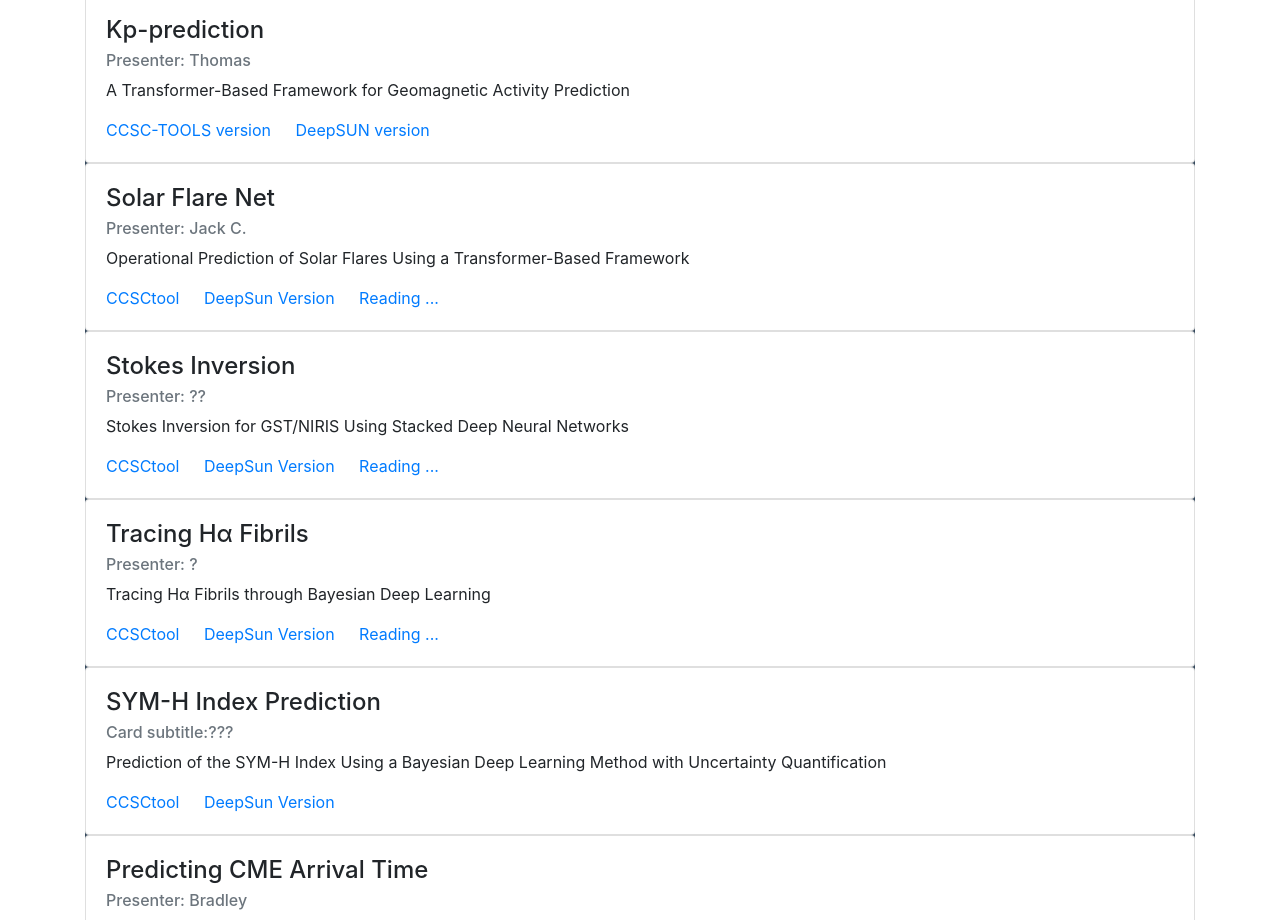
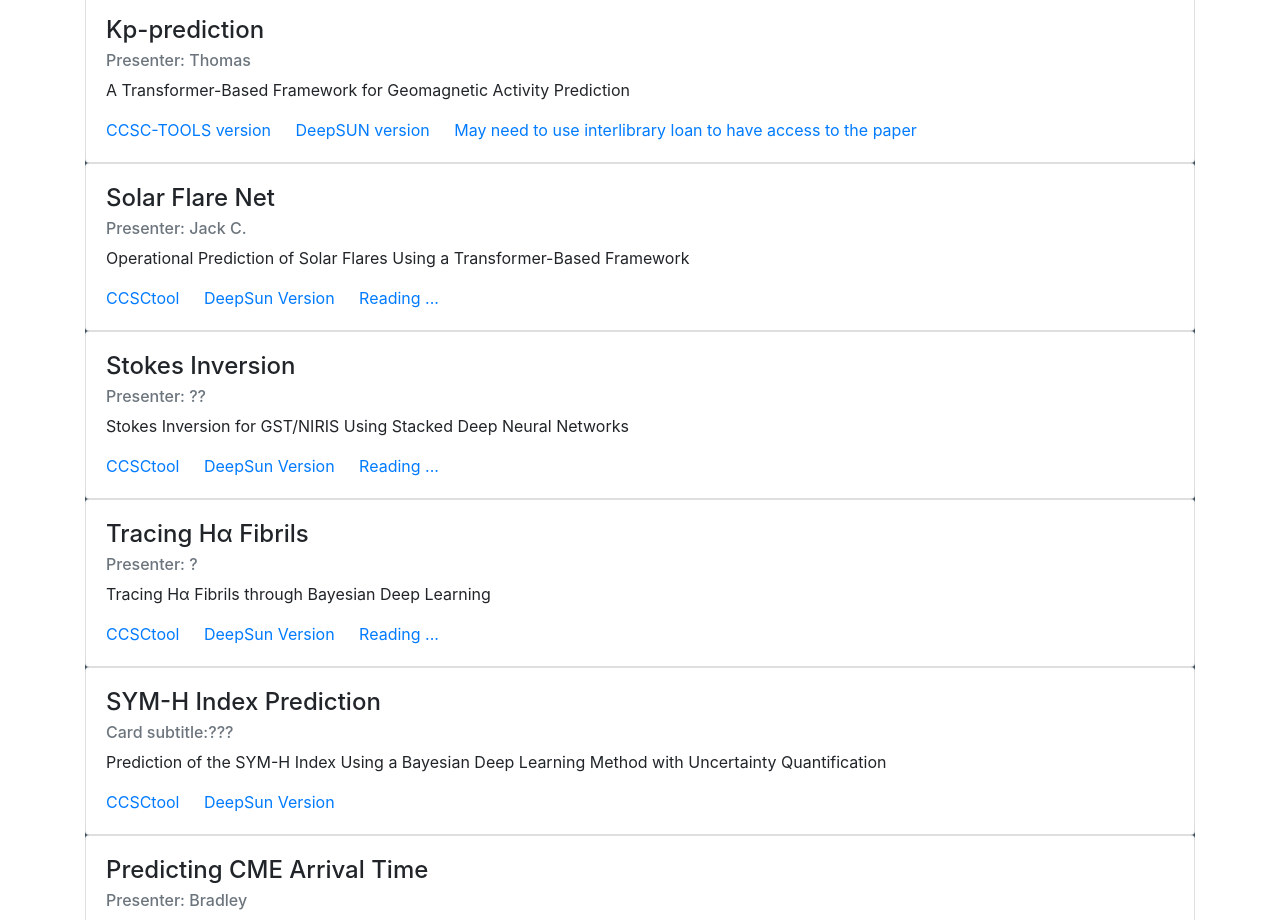
Before and after one commit to zhangsgithub04/zhangsgithub04.github.io, a plain HTML site: page index.html in a window 1280 px wide. Shown: the part 1720-2640 px from the top of the page. Drawn offline with nearby package versions, Linux system fonts and the light colour scheme.

Commit message:
Update index.html

```diff
--- a/index.html
+++ b/index.html
@@ -168,7 +168,7 @@ Have fun!
     </p>
     <a  target="_blank" href="https://github.com/zhangsgithub04/Kp-prediction" class="card-link">CCSC-TOOLS version </a>
     <a  target="_blank" href="https://github.com/zhangsgithub04/deepsun-Kp-prediction" class="card-link" style="pointer-events: none; cursor: default;" >DeepSUN version </a>
-
+    <a target="_blank" href="https://oneonta.illiad.oclc.org/illiad/" class="card-link"> May need to use interlibrary loan to have access to the paper</a>
   </div>
 
 
```
